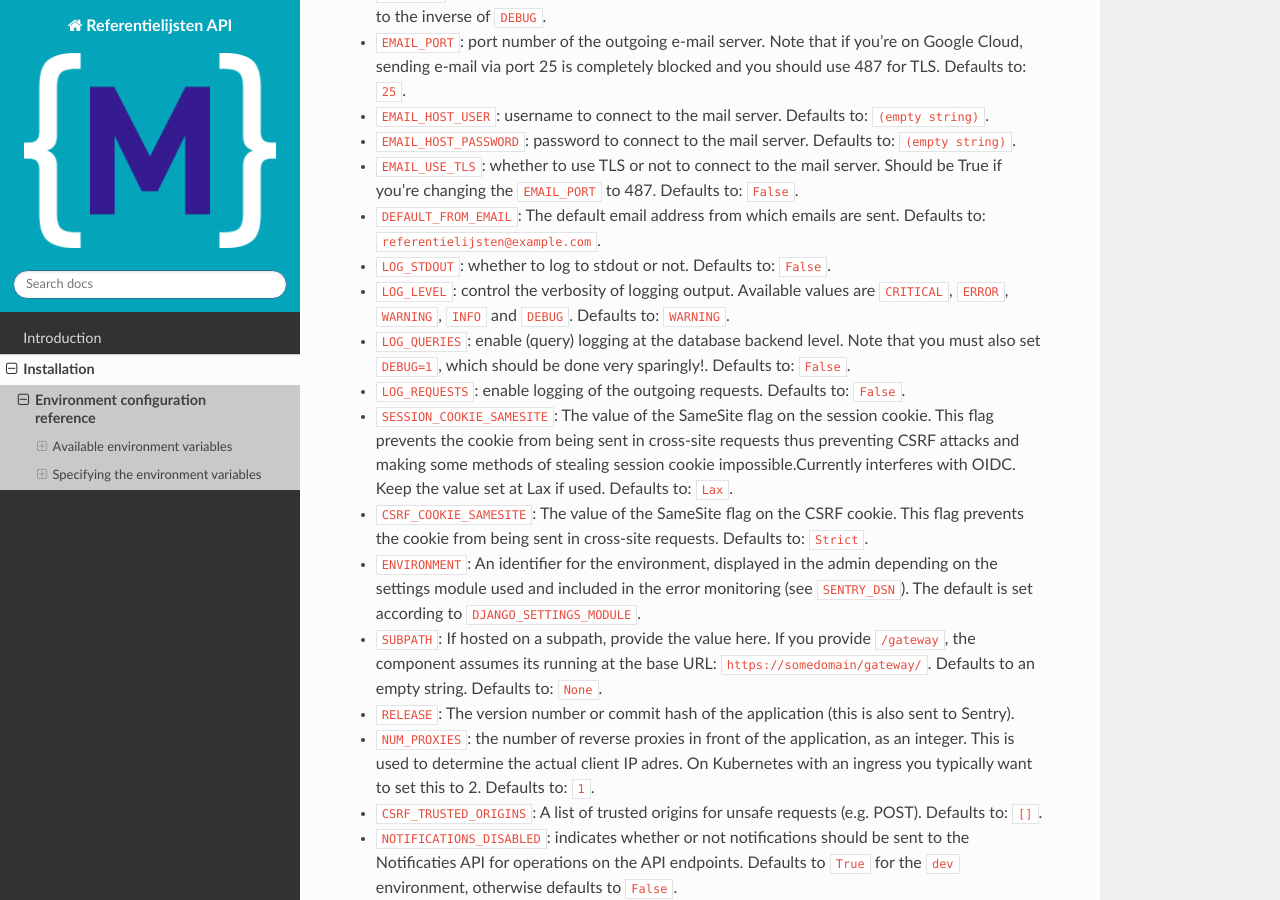
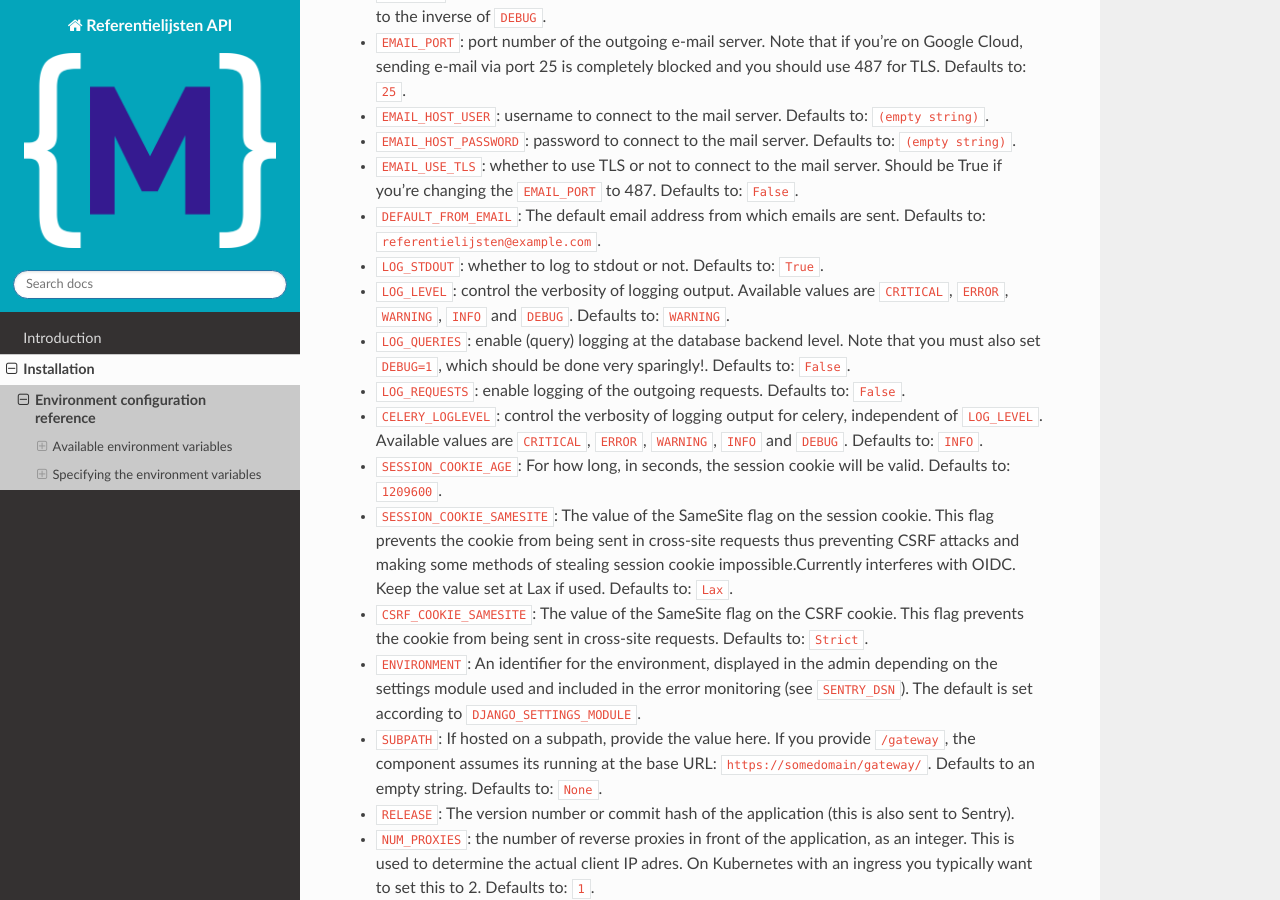
Before and after one commit to maykinmedia/referentielijsten, a Sphinx documentation site: the page built from docs/installation/config.rst, in a window 1280 px wide and 900 px high, scrolled down 1973 px. Built offline with Sphinx 7.4.7 and the Read the Docs theme 3.1.0, drawn with Linux system fonts in a browser that asks for light colours.

Commit message:
:memo: Update envvar documentation

```diff
--- a/docs/installation/config.rst
+++ b/docs/installation/config.rst
@@ -76,10 +76,12 @@ Optional
 * ``EMAIL_HOST_PASSWORD``: password to connect to the mail server. Defaults to: ``(empty string)``.
 * ``EMAIL_USE_TLS``: whether to use TLS or not to connect to the mail server. Should be True if you're changing the ``EMAIL_PORT`` to 487. Defaults to: ``False``.
 * ``DEFAULT_FROM_EMAIL``: The default email address from which emails are sent. Defaults to: ``referentielijsten@example.com``.
-* ``LOG_STDOUT``: whether to log to stdout or not. Defaults to: ``False``.
+* ``LOG_STDOUT``: whether to log to stdout or not. Defaults to: ``True``.
 * ``LOG_LEVEL``: control the verbosity of logging output. Available values are ``CRITICAL``, ``ERROR``, ``WARNING``, ``INFO`` and ``DEBUG``. Defaults to: ``WARNING``.
 * ``LOG_QUERIES``: enable (query) logging at the database backend level. Note that you must also set ``DEBUG=1``, which should be done very sparingly!. Defaults to: ``False``.
 * ``LOG_REQUESTS``: enable logging of the outgoing requests. Defaults to: ``False``.
+* ``CELERY_LOGLEVEL``: control the verbosity of logging output for celery, independent of ``LOG_LEVEL``. Available values are ``CRITICAL``, ``ERROR``, ``WARNING``, ``INFO`` and ``DEBUG``. Defaults to: ``INFO``.
+* ``SESSION_COOKIE_AGE``: For how long, in seconds, the session cookie will be valid. Defaults to: ``1209600``.
 * ``SESSION_COOKIE_SAMESITE``: The value of the SameSite flag on the session cookie. This flag prevents the cookie from being sent in cross-site requests thus preventing CSRF attacks and making some methods of stealing session cookie impossible.Currently interferes with OIDC. Keep the value set at Lax if used. Defaults to: ``Lax``.
 * ``CSRF_COOKIE_SAMESITE``: The value of the SameSite flag on the CSRF cookie. This flag prevents the cookie from being sent in cross-site requests. Defaults to: ``Strict``.
 * ``ENVIRONMENT``: An identifier for the environment, displayed in the admin depending on the settings module used and included in the error monitoring (see ``SENTRY_DSN``). The default is set according to ``DJANGO_SETTINGS_MODULE``.
```
